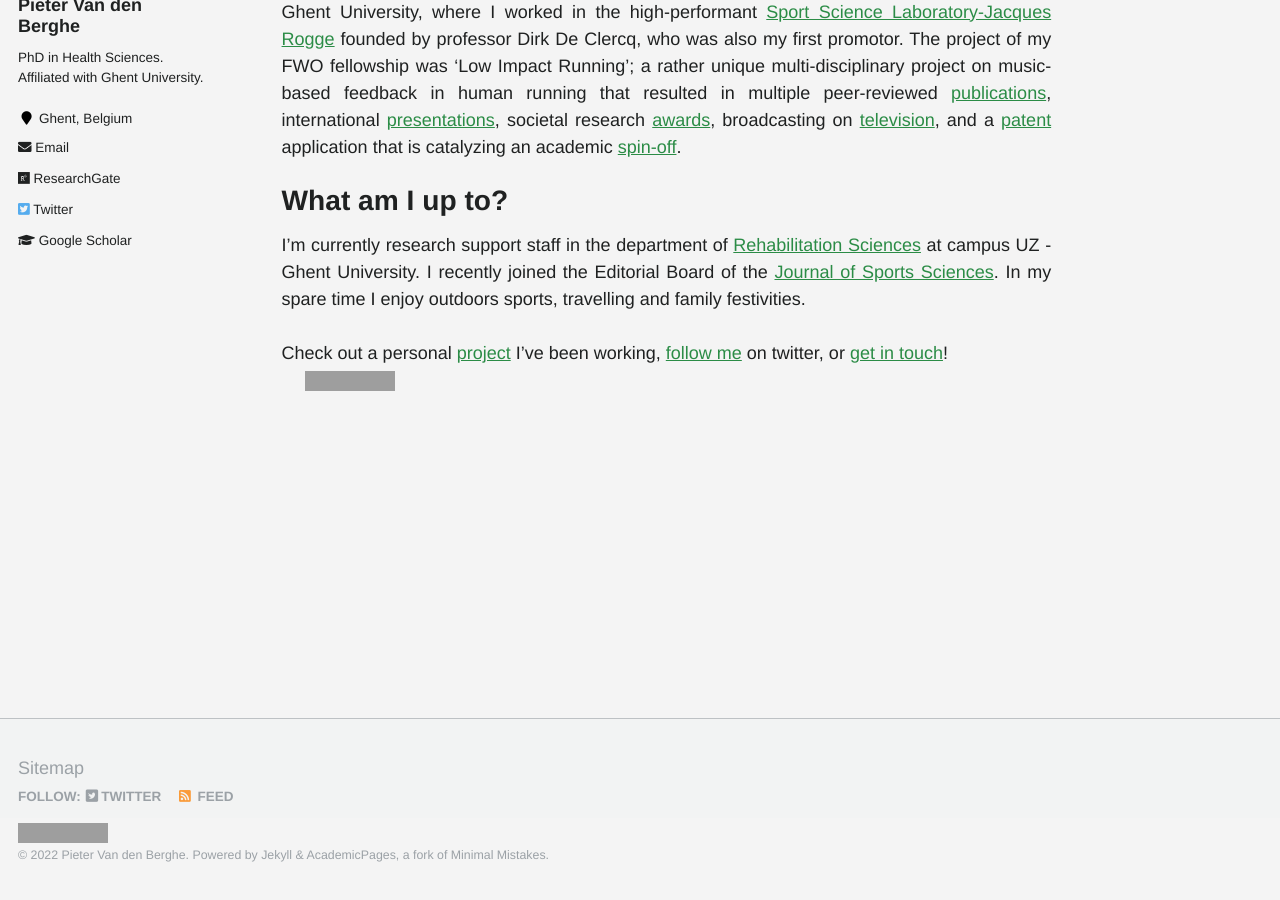
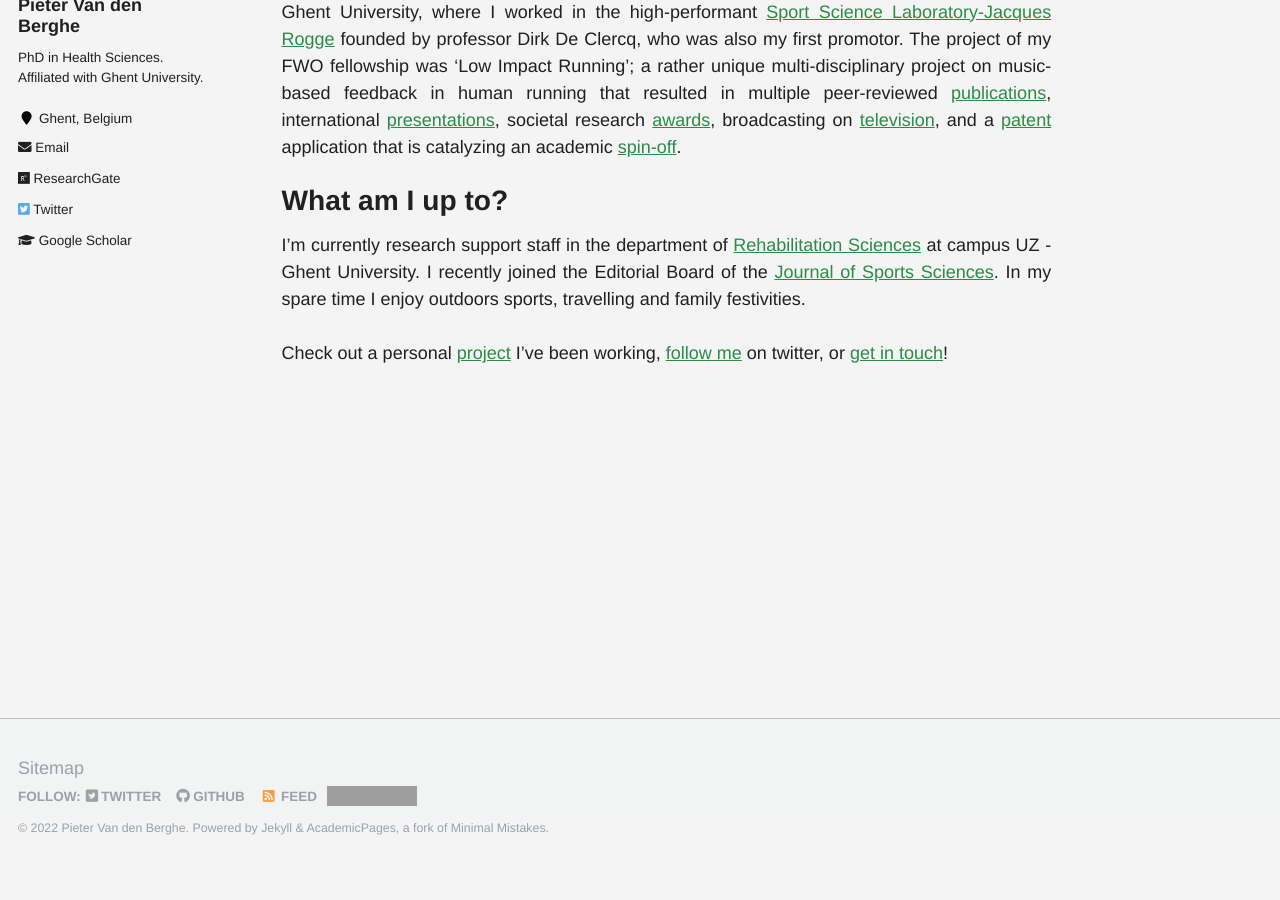
Before and after one commit to pivdnber/pivdnber.github.io, a Jekyll site: the page built from _pages/about.md, in a window 1280 px wide and 900 px high, scrolled down 482 px. Built offline with Jekyll 4.4.1, drawn with Linux system fonts in a browser that asks for light colours; after the commit the page ends 1355 px from its top, so only the background shows below that; grey boxes are pictures that could not be loaded.

Commit message:
remove hits from About Me page and add Github to sociall shares

```diff
--- a/_includes/footer.html
+++ b/_includes/footer.html
@@ -9,16 +9,15 @@
     {% if site.facebook.username %}
       <li><a href="https://facebook.com/{{ site.facebook.username }}"><i class="fab fa-facebook-square" aria-hidden="true"></i> Facebook</a></li>
     {% endif %}
-    {% if site.author.github %}
-      <li><a href="http://github.com/{{ site.author.github }}"><i class="fab fa-github" aria-hidden="true"></i> GitHub</a></li>
-    {% endif %}
+      <li><a href="http://github.com/{{ /pivdnber/ }}"><i class="fab fa-github" aria-hidden="true"></i> GitHub</a></li>
     {% if site.author.bitbucket %}
       <li><a href="http://bitbucket.org/{{ site.author.bitbucket }}"><i class="fab fa-bitbucket" aria-hidden="true"></i> Bitbucket</a></li>
     {% endif %}
     <li><a href="{% if site.atom_feed.path %}{{ site.atom_feed.path }}{% else %}{{ base_path }}/feed.xml{% endif %}"><i class="fa fa-fw fa-rss-square" aria-hidden="true"></i> {{ site.data.ui-text[site.locale].feed_label | default: "Feed" }}</a></li>
+
+    <a href="https://hits.seeyoufarm.com"><img src="https://hits.seeyoufarm.com/api/count/incr/badge.svg?url=https%3A%2F%2Fpivdnber.github.io&count_bg=%231E64C8&title_bg=%23555555&icon=&icon_color=%23E7E7E7&title=hits&edge_flat=false"/></a>
+
   </ul>
 </div>
 
-<a href="https://hits.seeyoufarm.com"><img src="https://hits.seeyoufarm.com/api/count/incr/badge.svg?url=https%3A%2F%2Fpivdnber.github.io&count_bg=%231E64C8&title_bg=%23555555&icon=&icon_color=%23E7E7E7&title=hits&edge_flat=false"/></a>
-
 <div class="page__footer-copyright">&copy; {{ site.time | date: '%Y' }} {{ site.name | default: site.title }}. {{ site.data.ui-text[site.locale].powered_by | default: "Powered by" }} <a href="http://jekyllrb.com" rel="nofollow">Jekyll</a> &amp; <a href="https://github.com/academicpages/academicpages.github.io">AcademicPages</a>, a fork of <a href="https://mademistakes.com/work/minimal-mistakes-jekyll-theme/" rel="nofollow">Minimal Mistakes</a>.</div>
--- a/_pages/about.md
+++ b/_pages/about.md
@@ -20,8 +20,4 @@ Throughout my M.Sc. I became interested in sports sciences, particularly in huma
 
 I'm currently research support staff in the department of [Rehabilitation Sciences](https://www.ugent.be/ge/reva/en) at campus UZ - Ghent University. I recently joined the Editorial Board of the [Journal of Sports Sciences](https://www.tandfonline.com/action/journalInformation?show=editorialBoard&journalCode=rjsp20&). In my spare time I enjoy outdoors sports, travelling and family festivities.
 <br>
-Check out a personal [project](https://https://www.ugent.be/ge/bsw/en/research/biomechanics/projects#motor-retraining-by-real-time-sonic-feedback---understanding-strategies-of-low-impact-running) I’ve been working, [follow me](https://twitter.com/SportSciSum) on twitter, or [get in touch](mailto:pieter.vandenberghe@ugent.be)!<br>
-
-
-
-[![Hits](https://hits.seeyoufarm.com/api/count/incr/badge.svg?url=https%3A%2F%2Fpivdnber.github.io&count_bg=%231E64C8&title_bg=%23555555&icon=&icon_color=%23E7E7E7&title=hits&edge_flat=false)](https://hits.seeyoufarm.com)
+Check out a personal [project](https://https://www.ugent.be/ge/bsw/en/research/biomechanics/projects#motor-retraining-by-real-time-sonic-feedback---understanding-strategies-of-low-impact-running) I’ve been working, [follow me](https://twitter.com/SportSciSum) on twitter, or [get in touch](mailto:pieter.vandenberghe@ugent.be)!
```
